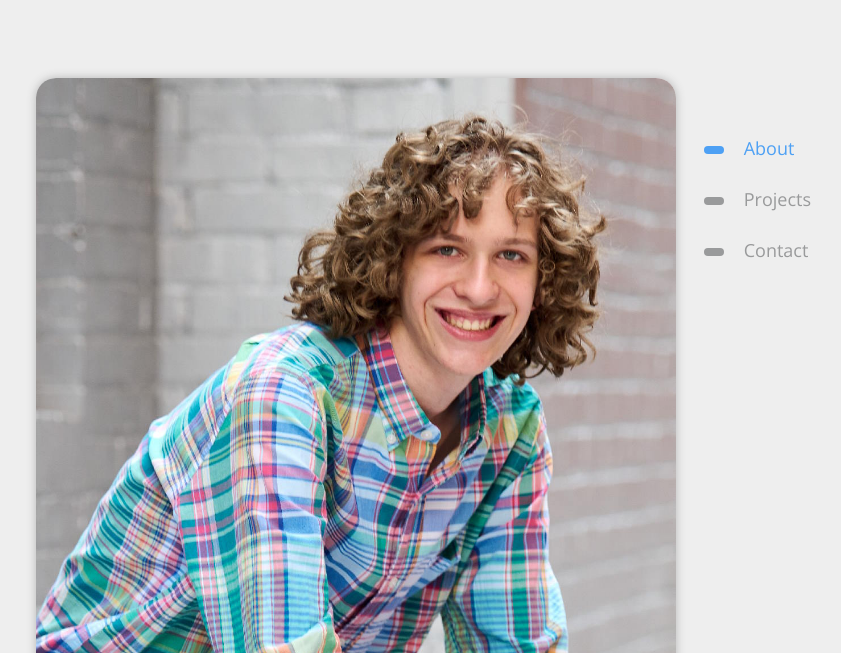
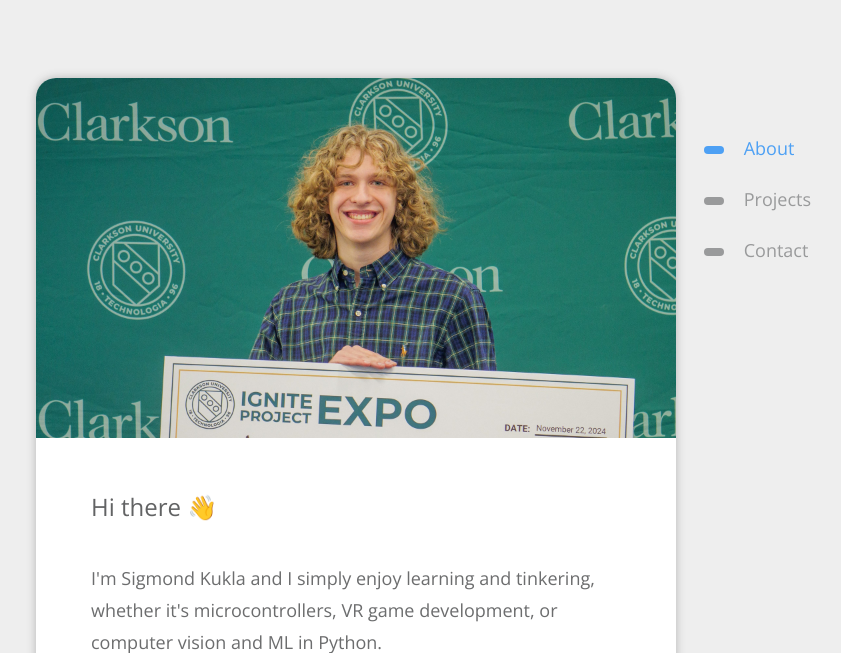
Before and after one commit to sigmondkukla/sigmondkukla, a plain HTML site: page index.html in a window 1280 px wide. Shown: the part 147-800 px from the top of the page, without its empty margins (284-1125 px from the left). Drawn offline with nearby package versions, Linux system fonts and the light colour scheme.

Commit message:
Update cover photo

```diff
--- a/index.html
+++ b/index.html
@@ -55,7 +55,7 @@
       </nav>
       <div class="content-container scene_element scene_element--fadeinup">
         <figure class="mb-0">
-          <img src="img/me/senior_sit_0_1500.jpg" alt="Image" class="img-fluid img" />
+          <img src="img/me/project-expo-awards-93.jpg" alt="Image" class="img-fluid img" />
         </figure>
         <div class="content">
           <h2 class="page-title">Hi there 👋</h2>
```
Also changed, not shown: img/me/project-expo-awards-93.jpg (added).
